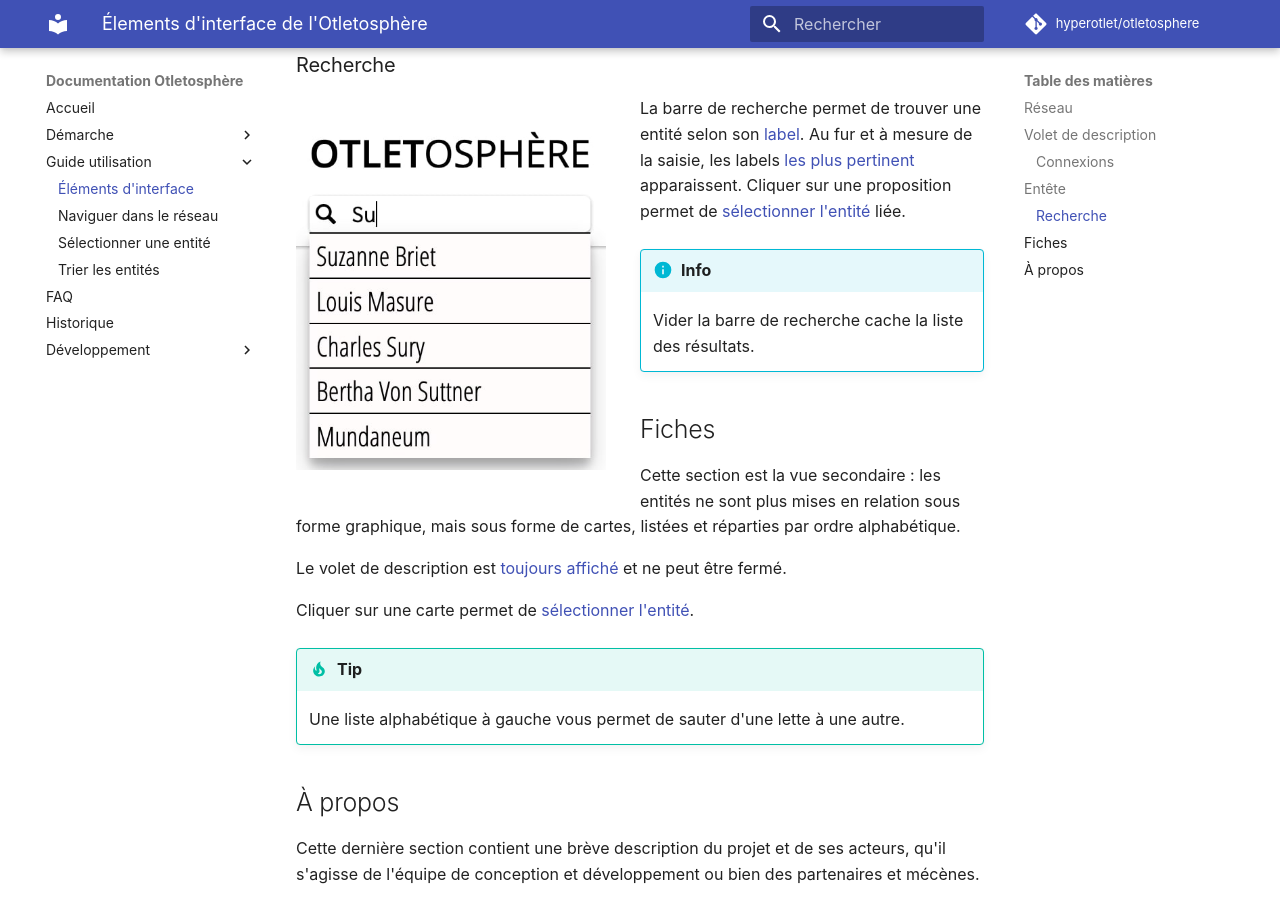
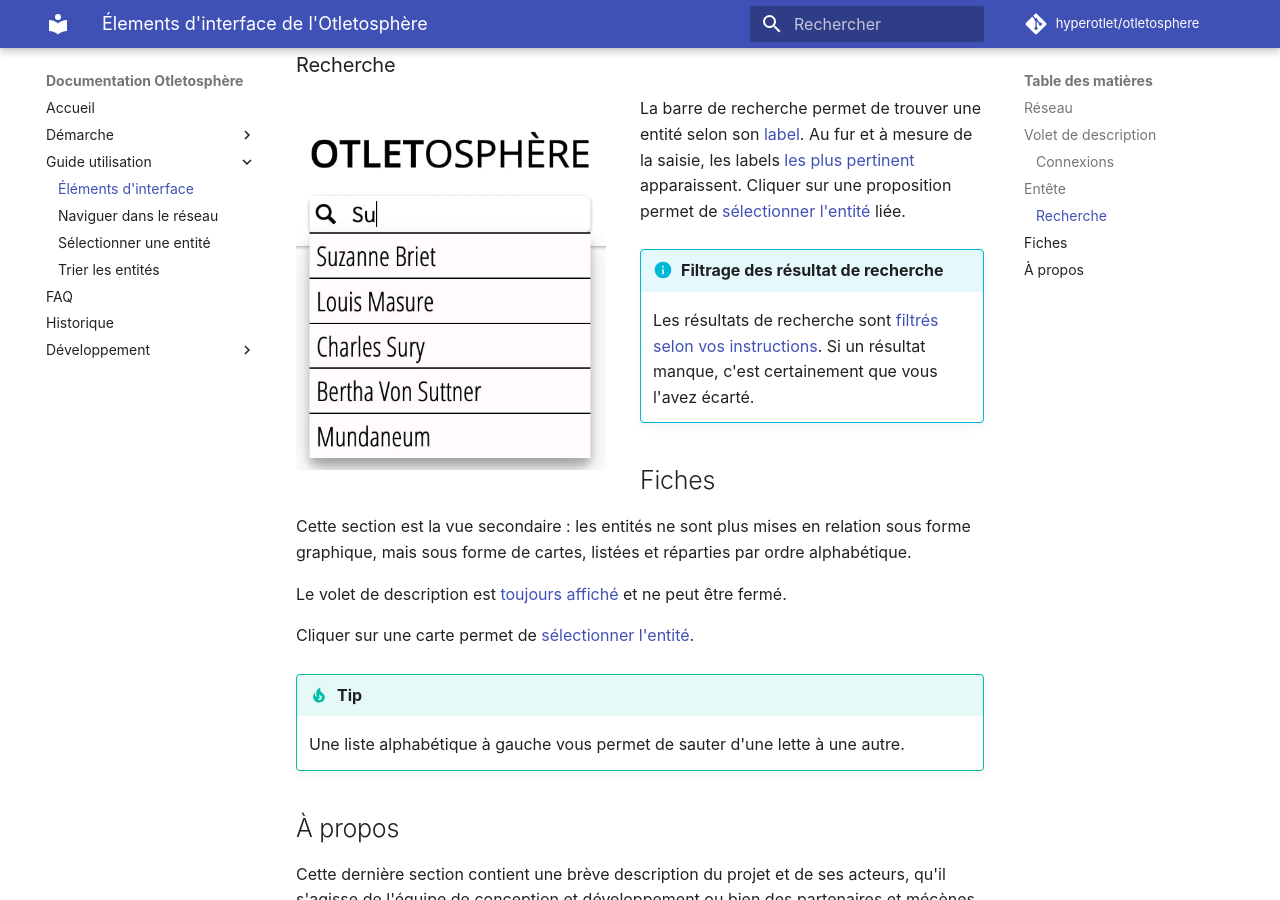
Before and after one commit to graphlab-fr/opensphere-web-app, an MkDocs documentation site: the page built from doc/fr/docs/utilisation/elements-interface.md, in a window 1280 px wide and 900 px high, scrolled down 1623 px. Built offline with MkDocs 1.6.1 and Material for MkDocs 9.7.7, drawn with Linux system fonts in a browser that asks for light colours; comment, search, counter and statistics services are not loaded.

Commit message:
[edit] doc : change instructions recherche

```diff
--- a/doc/fr/docs/utilisation/elements-interface.md
+++ b/doc/fr/docs/utilisation/elements-interface.md
@@ -51,8 +51,8 @@
 
 La barre de recherche permet de trouver une entité selon son [label](Métadonnées). Au fur et à mesure de la saisie, les labels [les plus pertinent](../developpement/bibliotheques.md#fusejs) apparaissent. Cliquer sur une proposition permet de [sélectionner l'entité](./selection-entites.md) liée.
 
-!!! info
-	Vider la barre de recherche cache la liste des résultats.
+!!! info "Filtrage des résultat de recherche"
+	Les résultats de recherche sont [filtrés selon vos instructions](./trier-entites.md). Si un résultat manque, c'est certainement que vous l'avez écarté.
 
 ## Fiches
 
```
Also changed, not shown: doc/en/docs/usage/interface-elements.md (+2 -2 lines).
